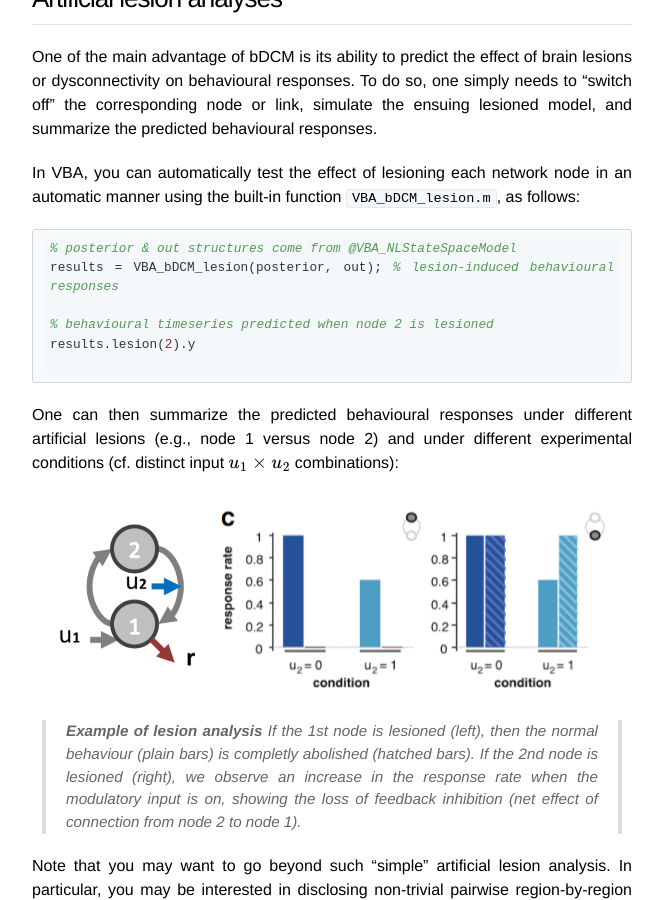
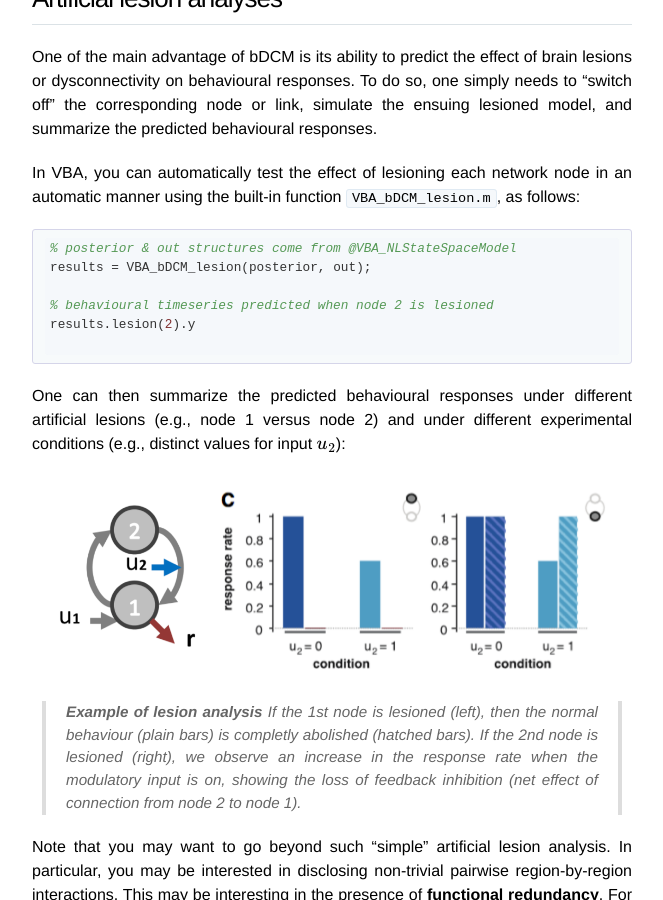
Before and after one commit to MBB-team/VBA-toolbox, a Jekyll site: the page built from _wiki/behavioural-DCM.md, in a window 1280 px wide and 900 px high, scrolled down 7729 px. Shown: the whole window, without its empty margins (308-971 px from the left). Built offline with Jekyll 4.4.1, drawn with Linux system fonts in a browser that asks for light colours; nearby versions of some CDN libraries; formulas are drawn with MathJax 3; some of the changed text lies outside the part shown.

Commit message:
Update behavioural-DCM.md

````diff
--- a/_wiki/behavioural-DCM.md
+++ b/_wiki/behavioural-DCM.md
@@ -193,14 +193,14 @@ In VBA, you can automatically test the effect of lesioning each network node in
 
 ```matlab
 % posterior & out structures come from @VBA_NLStateSpaceModel
-results = VBA_bDCM_lesion(posterior, out); % lesion-induced behavioural responses
+results = VBA_bDCM_lesion(posterior, out);
 
 % behavioural timeseries predicted when node 2 is lesioned
 results.lesion(2).y
 
 ```
 
-One can then summarize the predicted behavioural responses under different artificial lesions (e.g., node 1 versus node 2) and under different experimental conditions (cf. distinct input $$u_1 \times u_2$$ combinations):
+One can then summarize the predicted behavioural responses under different artificial lesions (e.g., node 1 versus node 2) and under different experimental conditions (e.g., distinct values for input $$u_2$$):
 
 
 ![bdcm-lesion]({{ site.baseurl }}/images/wiki/bdcm/bdcm_lesion.png){:width="95%"}
````
Also changed, not shown: other parts of _wiki/behavioural-DCM.md (+2 -2 lines).
